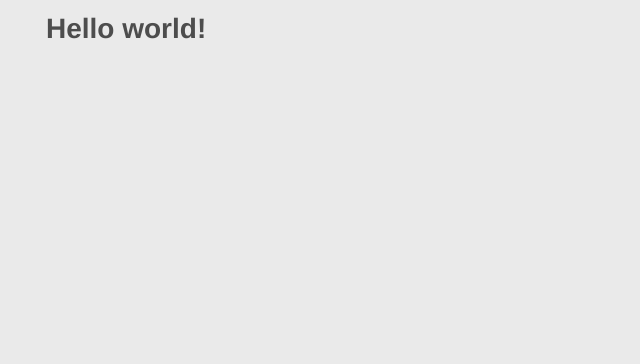
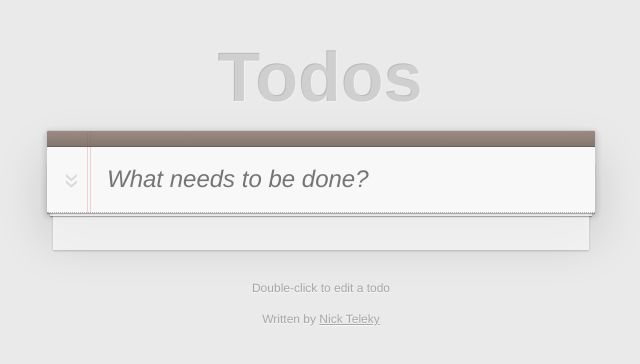
Before and after one commit to nteleky/todo-app, a plain HTML site: page index.html in a window 1280 px wide. Shown: the whole page, without its empty margins (319-959 px from the left). Drawn offline with nearby package versions, Linux system fonts and the light colour scheme.

Commit message:
Added html skeleton for app

```diff
--- a/index.html
+++ b/index.html
@@ -8,7 +8,22 @@
 </head>
 <body>
 
-<h1>Hello world!</h1>
+    <section id="todoapp">
+        <header id="header">
+            <h1>Todos</h1>
+            <input id="new-todo" placeholder="What needs to be done?" autofocus>
+        </header>
+        <section id="main">
+            <input id="toggle-all" type="checkbox">
+            <label for="toggle-all"> Mark all as complete </label>
+            <ul id="todo-list"></ul>
+        </section>
+        <footer id ="footer"></footer>
+    </section>
+    <div id="info">
+        <p> Double-click to edit a todo </p>
+        <p>Written by <a href="https://www.nicholasteleky.com">Nick Teleky </a></p>
+    </div>
 
     <script type="text/template" id="item-template"></script>
     <script type="text/template" id="stats-template"></script>
```
Lines whose indentation alone changed are shown as unchanged.
